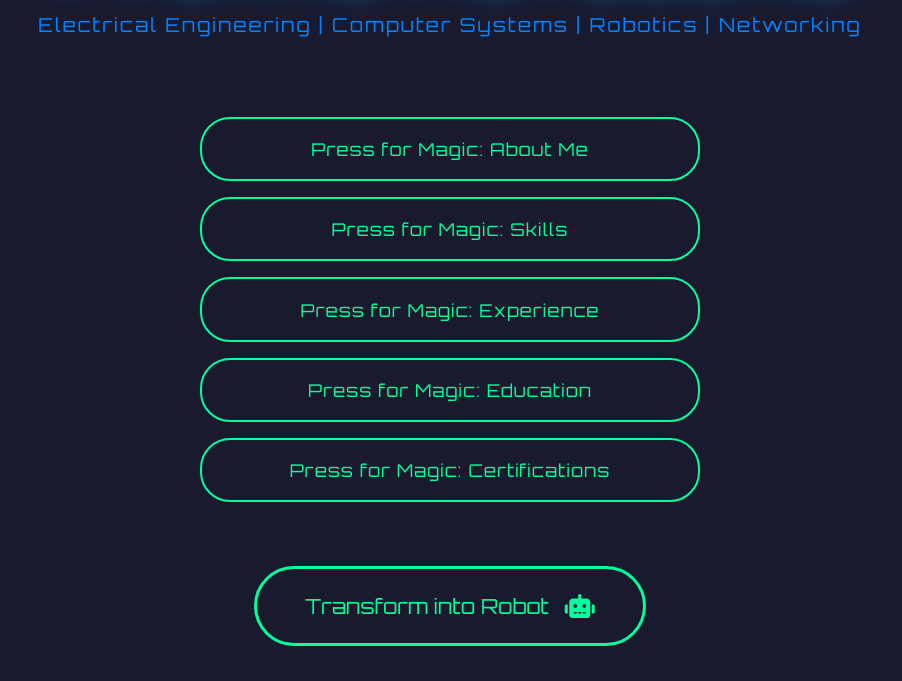
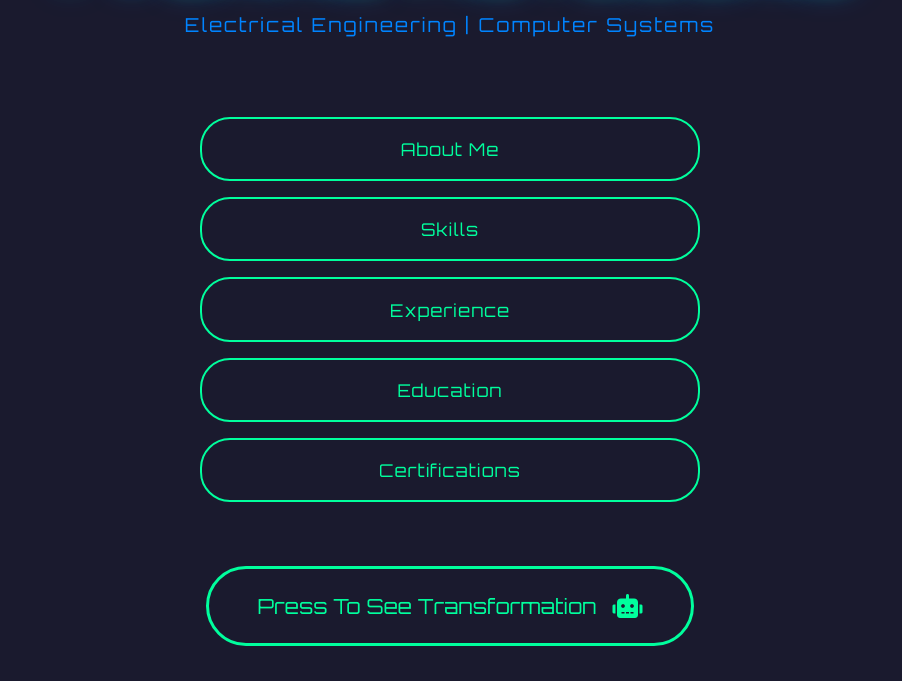
Before and after one commit to Mfanelo/yvonne-profile, a plain HTML site: page index.html in a window 1280 px wide. Shown: the part 119-800 px from the top of the page, without its empty margins (190-1092 px from the left). Drawn offline with Linux system fonts and the light colour scheme.

Commit message:
Update index.html

```diff
--- a/index.html
+++ b/index.html
@@ -13,28 +13,28 @@
     <div class="container">
         <header class="header">
             <h1 class="title">Yvonne Motloung</h1>
-            <p class="subtitle">Electrical Engineering | Computer Systems | Robotics | Networking</p>
+            <p class="subtitle">Electrical Engineering | Computer Systems </p>
 
             <div class="nav-buttons">
                 <button class="nav-button" data-section="about">
-                    Press for Magic: About Me
+                    About Me
                 </button>
                 <button class="nav-button" data-section="skills">
-                    Press for Magic: Skills
+                    Skills
                 </button>
                 <button class="nav-button" data-section="experience">
-                    Press for Magic: Experience
+                    Experience
                 </button>
                 <button class="nav-button" data-section="education">
-                    Press for Magic: Education
+                    Education
                 </button>
                 <button class="nav-button" data-section="certifications">
-                    Press for Magic: Certifications
+                    Certifications
                 </button>
             </div>
 
             <button id="transform-btn" class="transform-button">
-                <span>Transform into Robot</span>
+                <span>Press To See Transformation </span>
                 <i class="fas fa-robot"></i>
             </button>
         </header>
```
